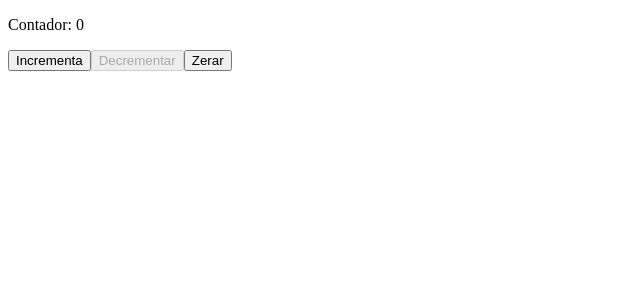
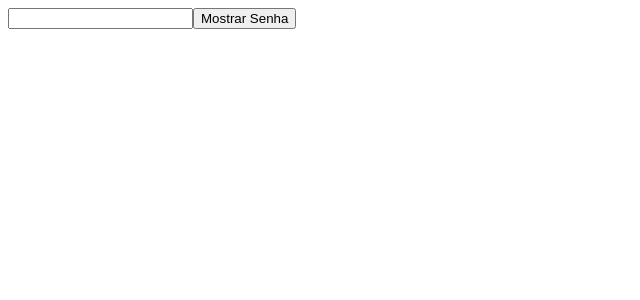
Before and after one commit to Golozeimas/Desafios_diarios, a React (Vite) app in the folder ReactJS/: page / in a window 1280 px wide. Shown: the top 300 px of the page, without its empty margins (0-640 px from the left). Built offline with nearby package versions, Linux system fonts and the light colour scheme.

Commit message:
feat: adiciona componente de alternância de visibilidade de senha e ponto de entrada da aplicação

```diff
--- /dev/null
+++ b/ReactJS/src/components/Senha.tsx
@@ -0,0 +1,30 @@
+import { useState } from "react";
+
+
+
+
+function MostrarSenha(){
+    const [password, setPassword] = useState("password")
+    const [button, setButton] = useState("Mostrar Senha")
+
+    function mudarEstadoButton(){
+        if(button === "Mostrar Senha"){
+            setButton("Ocultar Senha")
+            setPassword("text")
+        } else {
+            setButton("Mostrar Senha")
+            setPassword("password")
+        }
+    }
+
+    return (
+        <div>
+            <input type={password}
+             />
+             <button onClick={mudarEstadoButton}>{button}</button>
+        </div>
+    )
+}
+
+
+export default MostrarSenha;
--- a/ReactJS/src/main.tsx
+++ b/ReactJS/src/main.tsx
@@ -1,8 +1,8 @@
 import { StrictMode } from 'react'
 import { createRoot } from 'react-dom/client'
-import Count from './components/Counter'
+import MostrarSenha from './components/Senha'
 createRoot(document.getElementById('root')!).render(
   <StrictMode>
-    <Count />
+    <MostrarSenha />
   </StrictMode>,
 )
```
Also changed, not shown: ReactJS/src/components/Form.tsx (added).
